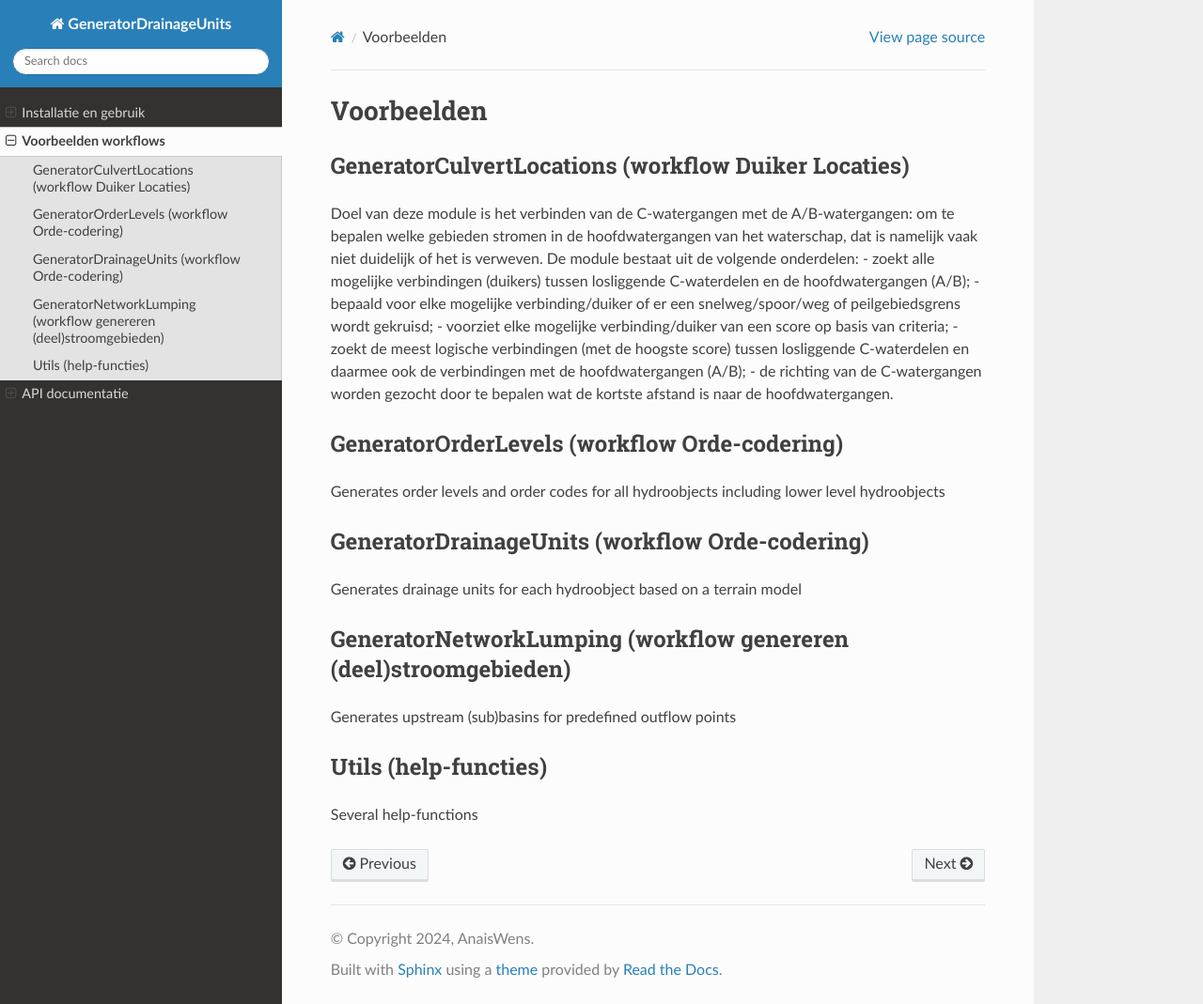
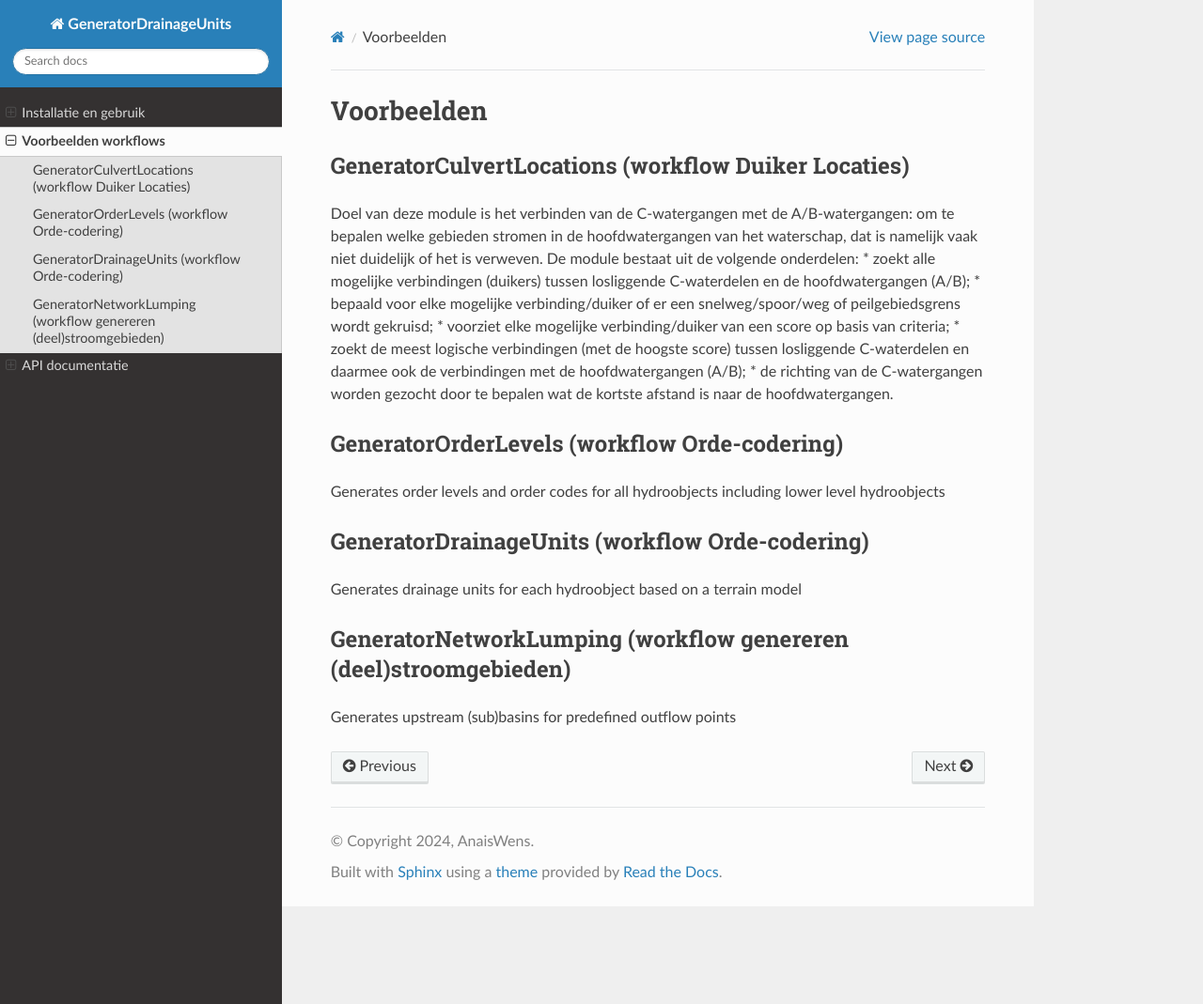
Before and after one commit to Sweco-NL/damo_afvoergebiedaanvoergebied, a Sphinx documentation site: the page built from docs/some_examples.rst, in a window 1280 px wide and 1069 px high. Shown: the whole window at 94% size. Built offline with Sphinx 7.4.7 and the Read the Docs theme 3.1.0, drawn with Linux system fonts in a browser that asks for light colours.

Commit message:
example culvert locations

```diff
--- a/docs/some_examples.rst
+++ b/docs/some_examples.rst
@@ -5,11 +5,11 @@
 ^^^^^^^^^^^^^^^^^^^^^^^^^^^^
 Doel van deze module is het verbinden van de C-watergangen met de A/B-watergangen: om te bepalen welke gebieden stromen in de hoofdwatergangen van het waterschap, dat is namelijk vaak niet duidelijk of het is verweven.
 De module bestaat uit de volgende onderdelen:
-- zoekt alle mogelijke verbindingen (duikers) tussen losliggende C-waterdelen en de hoofdwatergangen (A/B);
-- bepaald voor elke mogelijke verbinding/duiker of er een snelweg/spoor/weg of peilgebiedsgrens wordt gekruisd;
-- voorziet elke mogelijke verbinding/duiker van een score op basis van criteria;
-- zoekt de meest logische verbindingen (met de hoogste score) tussen losliggende C-waterdelen en daarmee ook de verbindingen met de hoofdwatergangen (A/B);
-- de richting van de C-watergangen worden gezocht door te bepalen wat de kortste afstand is naar de hoofdwatergangen.
+* zoekt alle mogelijke verbindingen (duikers) tussen losliggende C-waterdelen en de hoofdwatergangen (A/B);
+* bepaald voor elke mogelijke verbinding/duiker of er een snelweg/spoor/weg of peilgebiedsgrens wordt gekruisd;
+* voorziet elke mogelijke verbinding/duiker van een score op basis van criteria;
+* zoekt de meest logische verbindingen (met de hoogste score) tussen losliggende C-waterdelen en daarmee ook de verbindingen met de hoofdwatergangen (A/B);
+* de richting van de C-watergangen worden gezocht door te bepalen wat de kortste afstand is naar de hoofdwatergangen.
 
 GeneratorOrderLevels (workflow Orde-codering)
 ^^^^^^^^^^^^^^^^^^^^^^^^^^^^
@@ -22,7 +22,3 @@
 GeneratorNetworkLumping (workflow genereren (deel)stroomgebieden)
 ^^^^^^^^^^^^^^^^^^^^^^^^^^^^
 Generates upstream (sub)basins for predefined outflow points
-
-Utils (help-functies)
-^^^^
-Several help-functions
```
